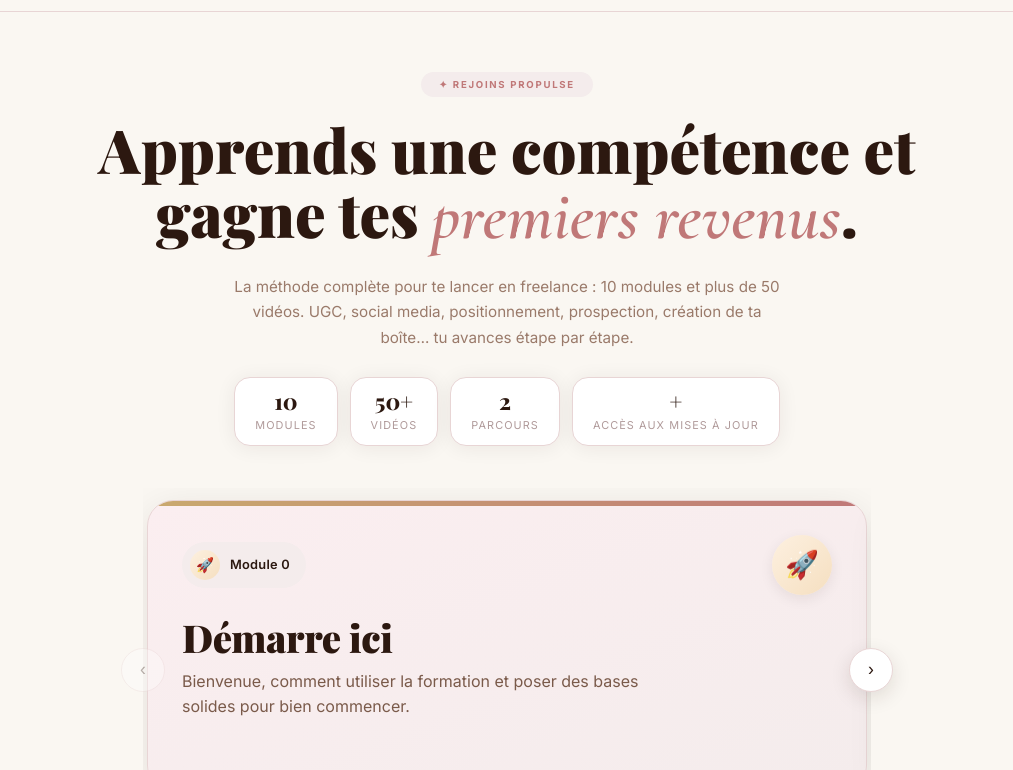
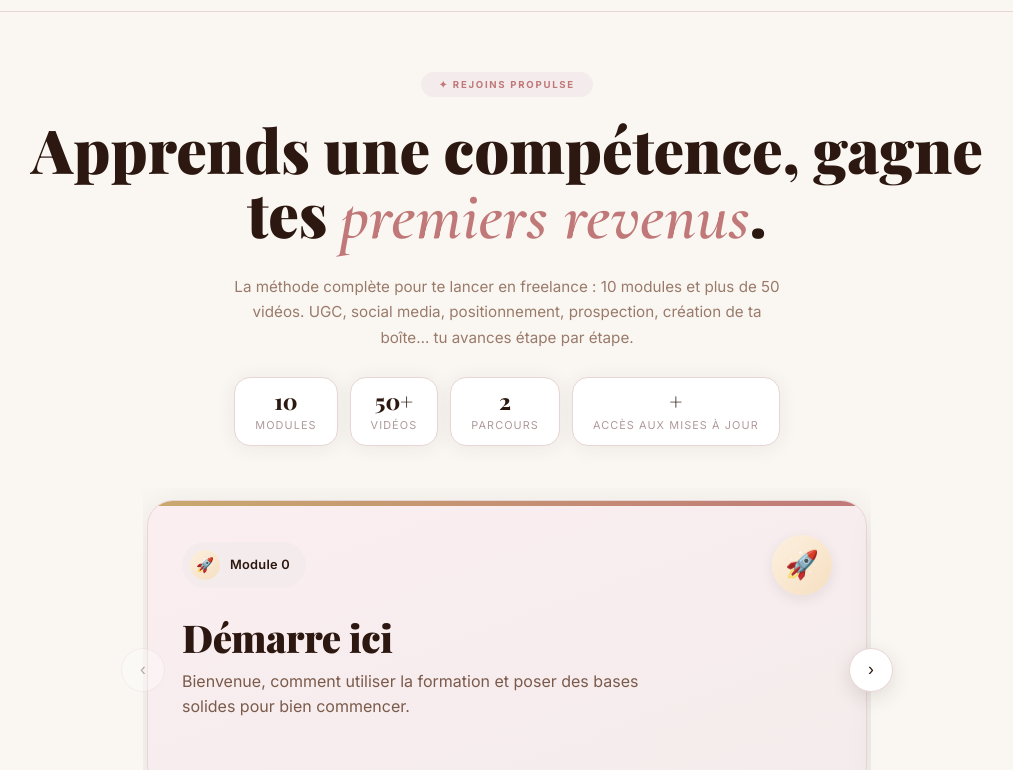
Before and after one commit to ManonBian/propulse-site, a plain HTML site: page offres.html in a window 1280 px wide. Shown: the part 48-818 px from the top of the page, without its empty margins (133-1146 px from the left). Drawn offline with nearby package versions, Linux system fonts and the light colour scheme; a web font is replaced by a local one.

Commit message:
Add files via upload

```diff
--- a/offres.html
+++ b/offres.html
@@ -191,7 +191,7 @@
   <section class="s1">
     <div class="s1-header">
       <div class="tag-pill">✦ Rejoins PROPULSE</div>
-      <h1 class="s1-title">Apprends une compétence et gagne tes <span class="line-light">premiers revenus</span>.</h1>
+      <h1 class="s1-title">Apprends une compétence, gagne tes <span class="line-light">premiers revenus</span>.</h1>
       <p class="s1-sub">La méthode complète pour te lancer en freelance : 10 modules et plus de 50 vidéos. UGC, social media, positionnement, prospection, création de ta boîte… tu avances étape par étape.</p>
 
       <div class="s1-meta">
```
